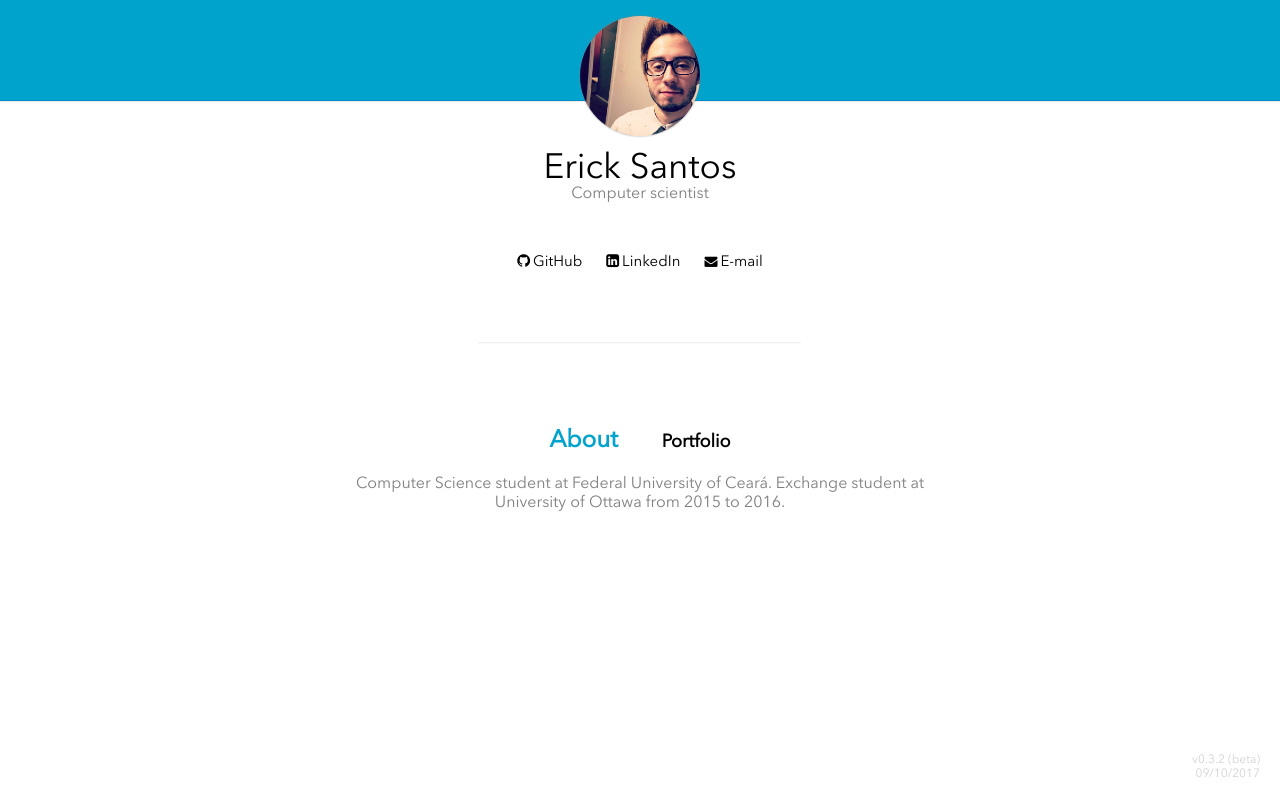
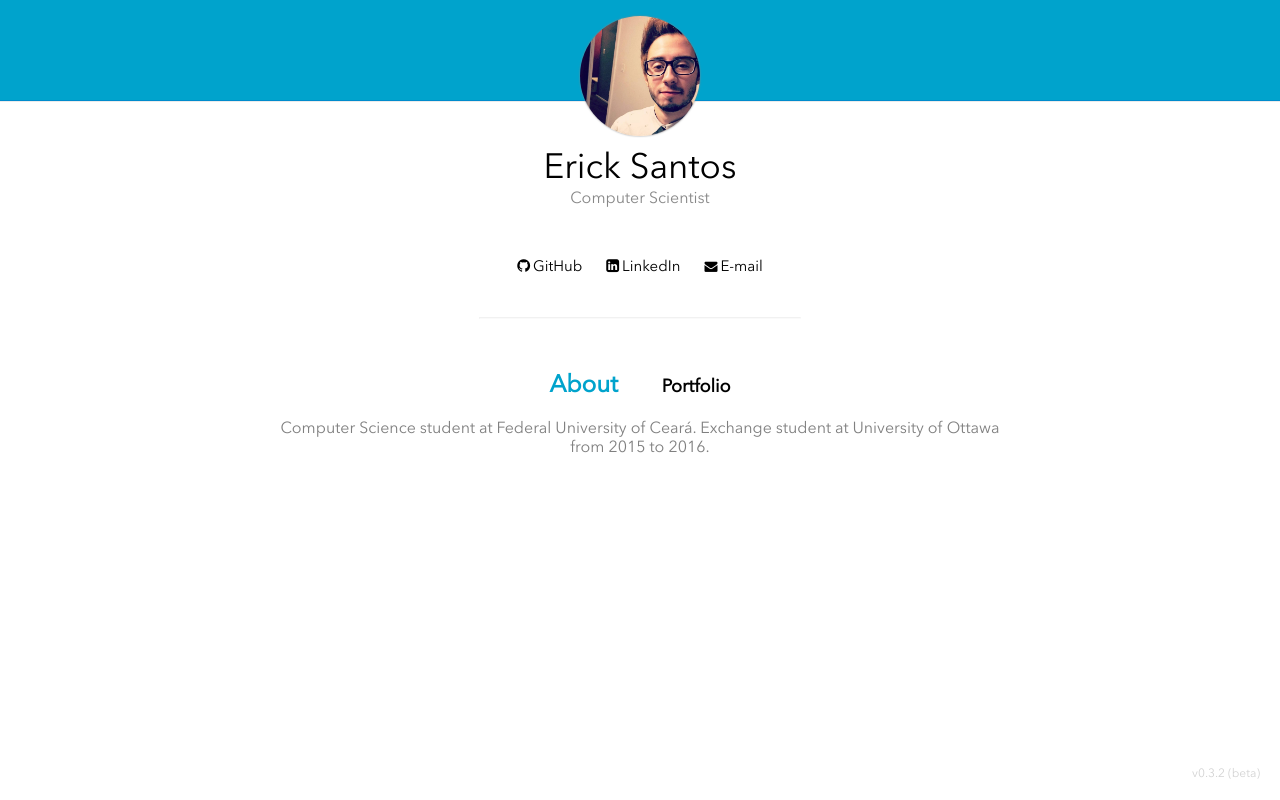
Before and after one commit to erickkelvin/erickkelvin.github.io, a plain HTML site: page index.html in a window 1280 px wide. Both pictures are taken after a click on the link "About". Drawn offline with nearby package versions, Linux system fonts and the light colour scheme.

Commit message:
fixing style

```diff
--- a/css/styles.css
+++ b/css/styles.css
@@ -39,6 +39,7 @@ body {
 }
 
 h1 {
+    display:inline-block;
     margin-top:5px;
     margin-bottom:2px;
     font-size: 35px;
@@ -46,8 +47,8 @@ h1 {
 }
 
 h4 {
-    margin-top:-5px;
-    color: gray;
+    margin-top:0px;
+    color: #888;
     font-weight: lighter;
 }
 
@@ -64,14 +65,13 @@ i.fa-envelope {
     margin-top:40px;
 }
 
-
 hr {
     display: block;
-    margin-top: 60px;
-    margin-bottom: 60px;
+    margin: 60px auto;
     border-color:lightgray;
     opacity:0.1;
-    width:25%;
+    width:40vmin;
+    transition: ease .4s;
 }
 
 #menu .menu-item {
@@ -122,7 +122,7 @@ hr {
 }
 
 .content > div, #portfolio > div {
-    width: 50%;
+    width: 90vmin;
     margin: 0 auto;
 }
 
@@ -134,7 +134,7 @@ hr {
     display:table-row;
     text-align: left;
     padding:15px;
-    box-shadow: 0px 0px 1px #888;
+    border: 0.5px rgb(235, 235, 235) solid;
     border-radius:4px;
     transition: ease .3s;
     width:85%;
@@ -192,3 +192,9 @@ hr {
     from { opacity:0; transform: translateY(-2%); }
     to   { opacity:1; transform: translateY(0%); }
 }
+
+@media screen and (max-width:767px) {
+    .footer {
+        display: none;
+    }
+}
--- a/index.html
+++ b/index.html
@@ -16,9 +16,11 @@
         </div>
         <div id="main">
             <div id="profile">
-                <a href="/" style="color:#000; text-decoration:none;"><img src="img/erick_profile.jpg" class="profile-photo"/>
-                <h1>Erick Santos</h1></a>
-                <h4>Computer scientist</h4>
+                <a href="/" style="color:#000; text-decoration:none; width:50%;">
+                    <img src="img/erick_profile.jpg" class="profile-photo"/><br>
+                    <h1>Erick Santos</h1>
+                </a>
+                <h4>Computer Scientist</h4>
                 <div id="profile-links">
                     <a href="http://github.com/erickkelvin" target="_blank"><i class="fa fa-github"></i>GitHub</a>
                     <a href="https://www.linkedin.com/in/erick-santos-b7436611a/" target="_blank"><i class="fa fa-linkedin-square"></i>LinkedIn</a>
@@ -45,7 +47,7 @@
                         <div style="display:table-cell;">
                             <i class="fa fa-external-link"></i>Acessar
                         </div>
-                    </a><br>
+                    </a>
                     <a href="http://cc.ufc.br" class="portfolio-item" target="_blank">
                         <div style="display:table-cell;">
                             <div class="icon cc"></div><strong>CC UFC</strong>
@@ -59,7 +61,7 @@
             </div>
         </div>
         <div class="footer">
-            v0.3.2 (beta)<br>09/10/2017
+            v0.3.2 (beta)
         </div>
 
 
--- a/js/script.js
+++ b/js/script.js
@@ -11,13 +11,17 @@ $(document).ready(function() {
 
     }
 
-    $(".menu-item").click(function() {
+    $(".menu-item").click(function(e) {
+        e.preventDefault();
+        window.location.href = $(this).attr("href");
         let item = $($(this).attr("href"));
         if (item.is(":visible")) {
             $(this).removeClass("curr-item");
             item.slideUp();
             $("html, body").animate({ scrollTop: "0" });
             $("#header").css("height","150px");
+            $("hr").css("margin", "60px auto");
+            history.pushState('', '', window.location.pathname);
         }
         else {
             $(".menu-item").removeClass("curr-item");
@@ -30,10 +34,12 @@ $(document).ready(function() {
             else {
                 item.slideDown();
             }
+            document.title = $(this).text() + " | Erick Santos";
             $('html, body').animate({
                 scrollTop: (item.offset().top - $("body").offset().top + $("body").scrollTop())
             },700);
             $("#header").css("height","100px");
+            $("hr").css("margin", "30px auto");
         }
     });
 
```
